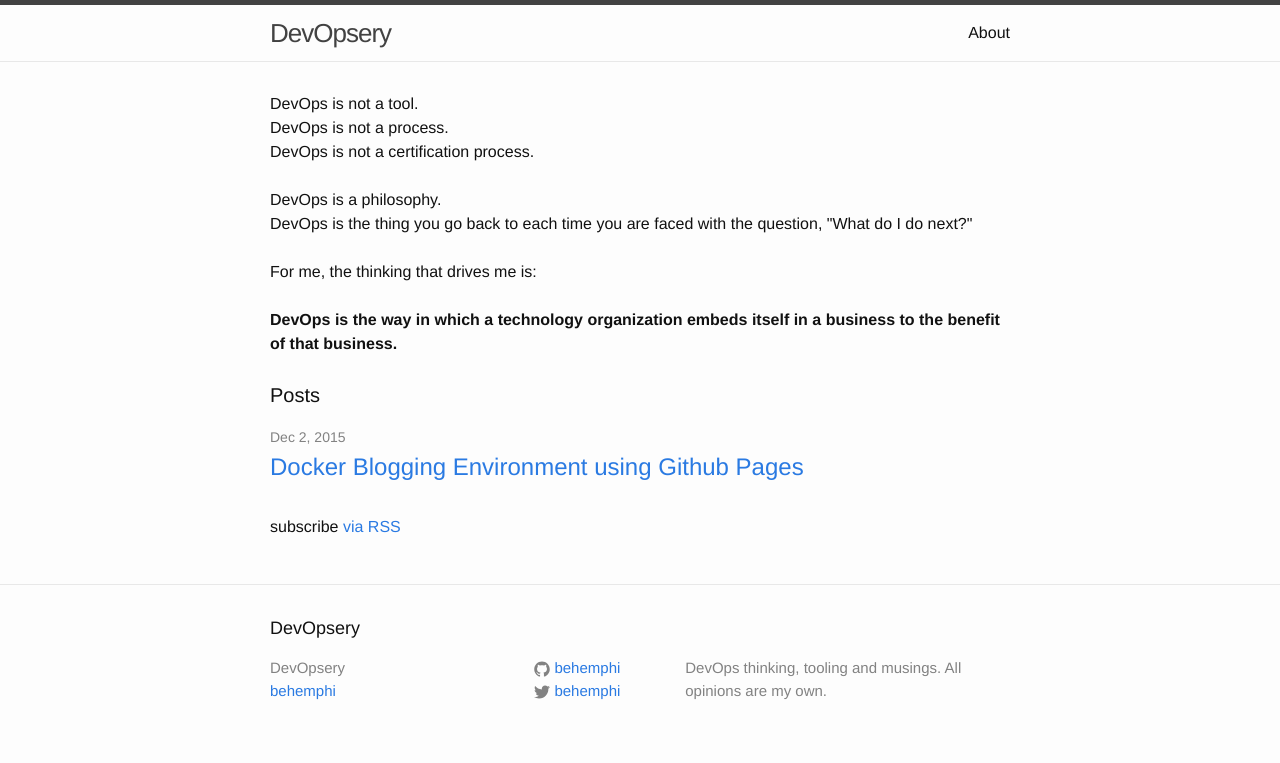
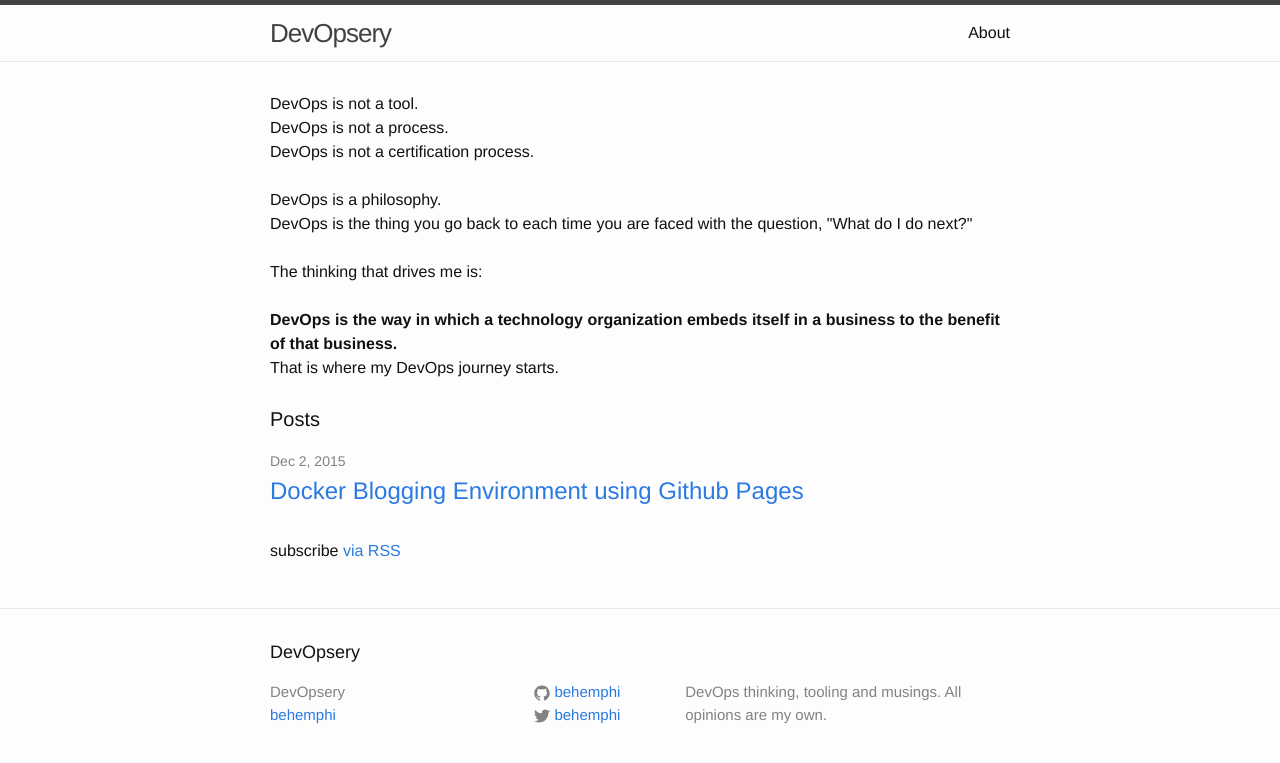
Before and after one commit to behemphi/behemphi.github.io, a Jekyll site: the page built from index.html, in a window 1280 px wide. Shown: the top 763 px of the page. Built offline with Jekyll 4.4.1, drawn with Linux system fonts in a browser that asks for light colours.

Commit message:
new post started

```diff
--- a/index.html
+++ b/index.html
@@ -11,11 +11,13 @@ layout: default
 DevOps is a philosophy.</br>
 DevOps is the thing you go back to each time you are faced with the question, "What do I do next?"</br>
 </br>
-  For me, the thinking that drives me is: </br>
+The thinking that drives me is: </br>
 </br>
 <b>DevOps is the way in which a technology organization embeds itself in a
 business to the benefit of that business.</b>
-  </br></br>
+</br>
+That is where my DevOps journey starts.</br>
+</br>
 
 <h1 class="page-heading">Posts</h1>
 
```
Also changed, not shown: 1 other file. Lines whose indentation alone changed are shown as unchanged.
